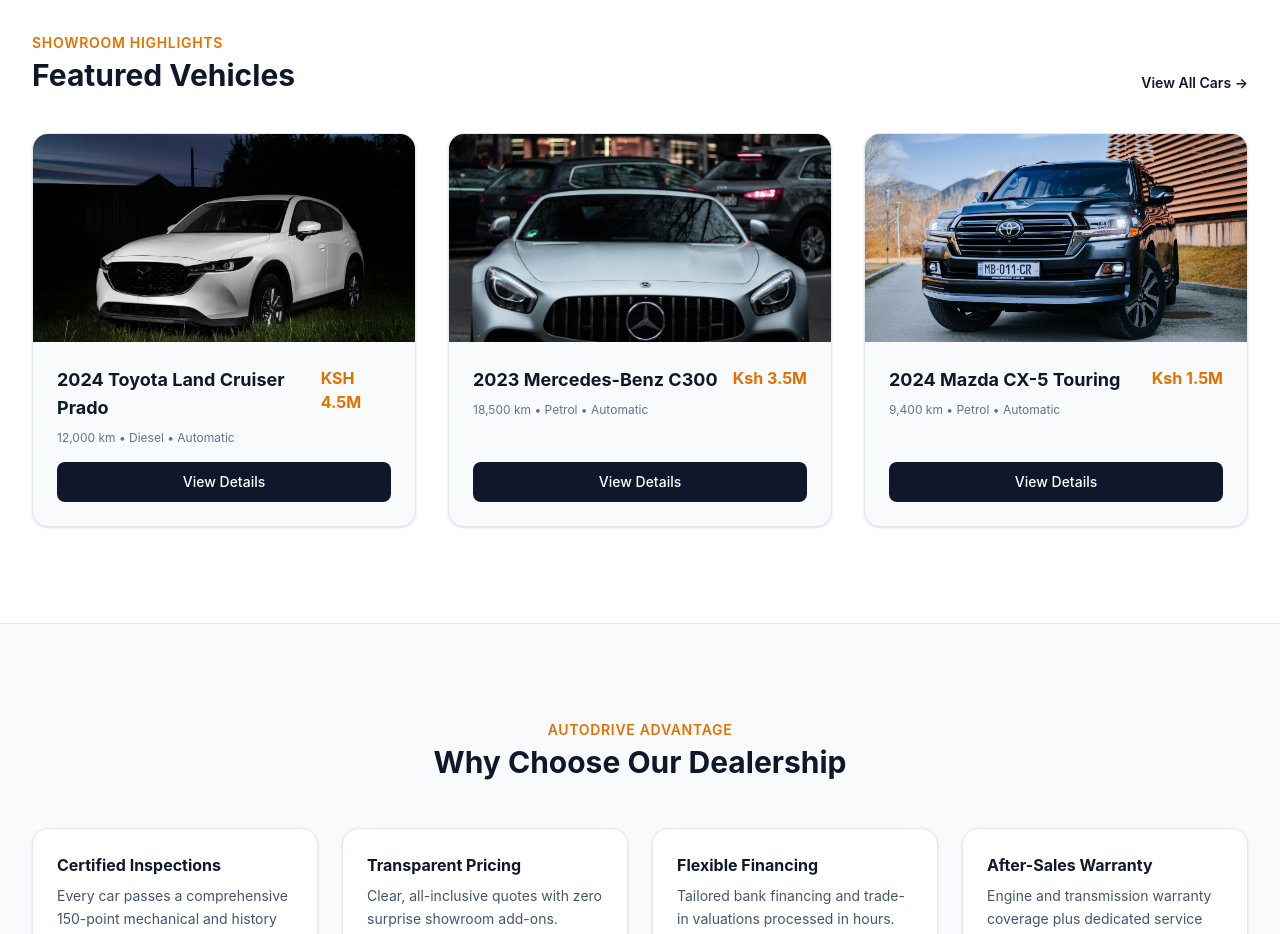
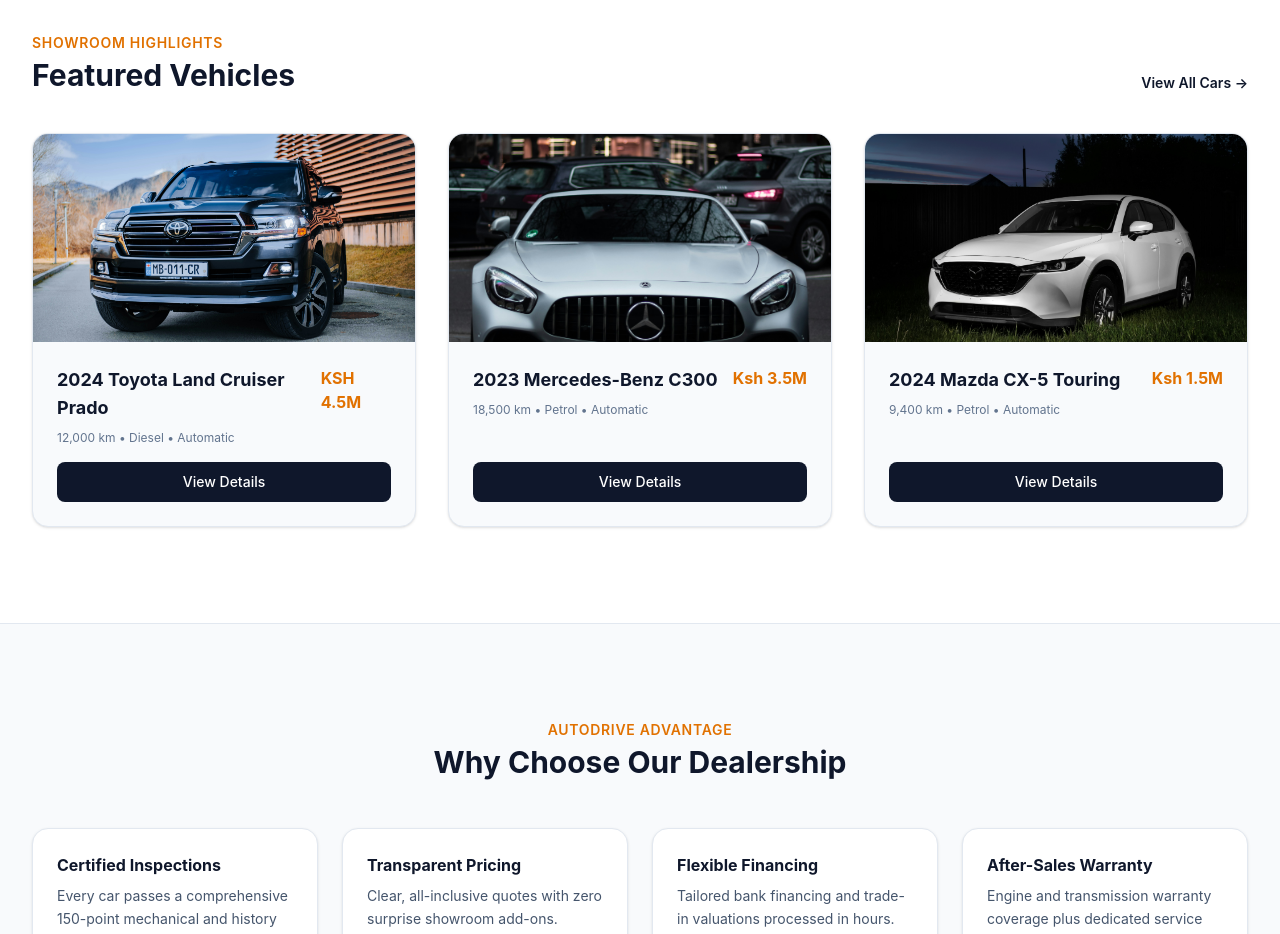
Before and after one commit to macklenton/Car_Dealership, a React (Vite) app: page / in a window 1280 px wide. Shown: the part 1160-2094 px from the top of the page. Built offline with nearby package versions, Linux system fonts and the light colour scheme.

Commit message:
Change images

```diff
--- a/src/features/home/Home.jsx
+++ b/src/features/home/Home.jsx
@@ -111,7 +111,7 @@ function Home() {
               {/* Vehicle Card 1 */}
               <div className="bg-slate-50 rounded-2xl overflow-hidden border border-slate-200 shadow-sm flex flex-col">
                 <img
-                  src={car3}
+                  src={car1}
                   alt="2024 Toyota Land Cruiser Prado"
                   className="w-full h-52 object-cover"
                 />
@@ -167,7 +167,7 @@ function Home() {
               {/* Vehicle Card 3 */}
               <div className="bg-slate-50 rounded-2xl overflow-hidden border border-slate-200 shadow-sm flex flex-col">
                 <img
-                  src={car1}
+                  src={car3}
                   alt="2024 Mazda CX-5 Touring"
                   className="w-full h-52 object-cover"
                 />
```
